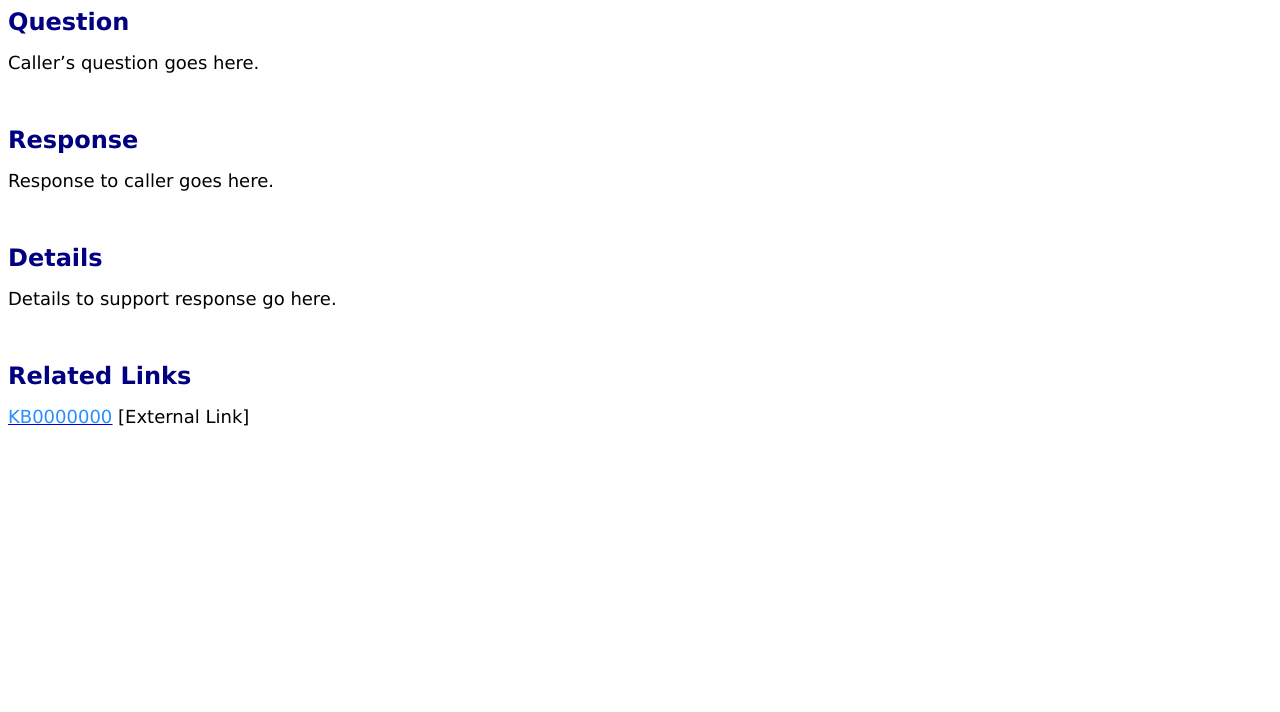
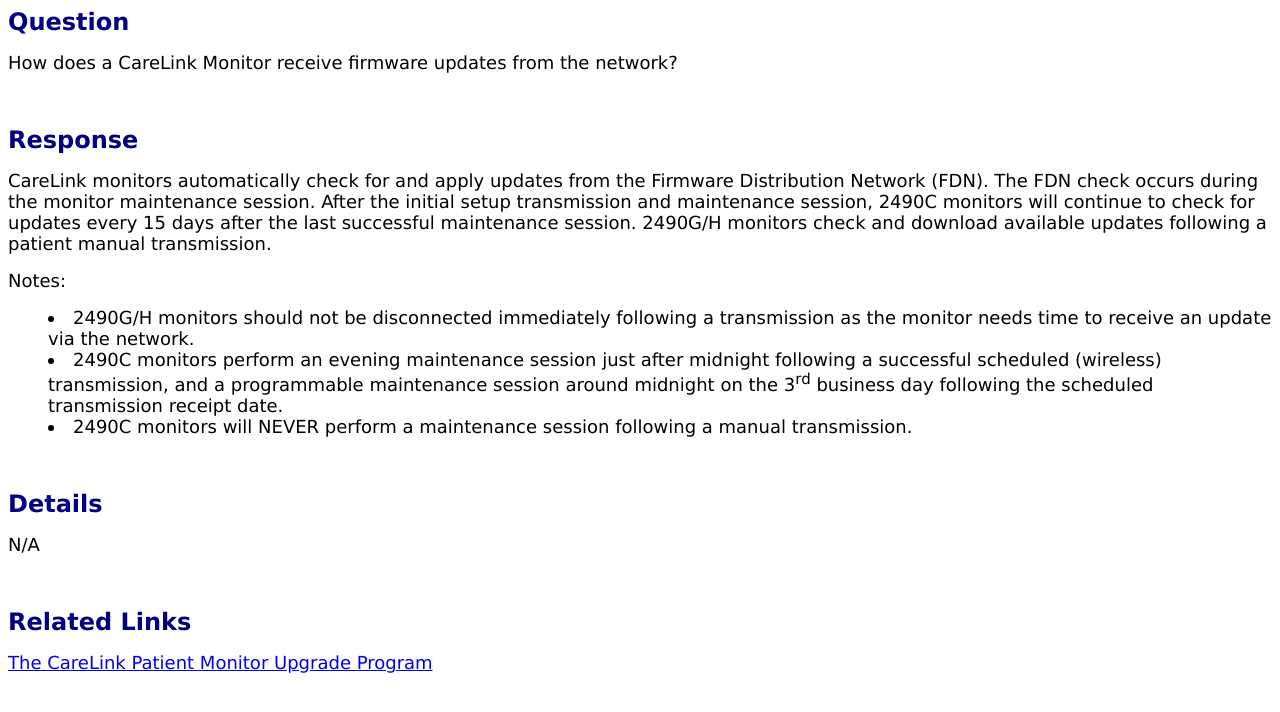
Before and after one commit to colleenakoll/colleenakoll.github.io, a plain HTML site: page index.html in a window 1280 px wide. Drawn offline with Linux system fonts and the light colour scheme.

Commit message:
Update index.html

```diff
--- a/index.html
+++ b/index.html
@@ -1,11 +1,17 @@
-<p><span style="font-family: verdana, geneva; font-size: x-large;"><strong><span style="color: navy;">Question</span></strong> </span></p>
-<p><span style="font-family: verdana, geneva; font-size: large;">Caller&rsquo;s question goes here.</span></p>
+<p style="line-height: normal; margin: 0in 0in 8pt; font-size: 11pt; font-family: Calibri, sans-serif;"><span style="font-family: verdana, geneva; font-size: x-large;"><strong><span style="color: navy;">Question</span></strong></span></p>
+<p><span style="font-family: verdana, geneva; font-size: large;">How does a CareLink Monitor receive firmware updates from the network?</span></p>
 <p><span style="font-family: verdana, geneva; font-size: large;">&nbsp;</span></p>
 <p><span style="font-family: verdana, geneva; font-size: x-large;"><strong><span style="color: navy;">Response</span></strong></span></p>
-<p><span style="font-family: verdana, geneva; font-size: large;">Response to caller goes here.</span></p>
+<p><span style="font-family: verdana, geneva; font-size: large;">CareLink monitors automatically check for and apply updates from the Firmware Distribution Network (FDN). The FDN check&nbsp;occurs during the monitor maintenance session. After the initial setup transmission and maintenance session, 2490C monitors will continue to check for updates every 15 days after the last successful maintenance session. 2490G/H monitors check and download available updates following a patient manual transmission.</span></p>
+<p style="margin: 0in 0in 8pt; font-variant-ligatures: normal; font-variant-caps: normal; orphans: 2; text-align: start; widows: 2; -webkit-text-stroke-width: 0px; text-decoration-style: initial; text-decoration-color: initial; word-spacing: 0px; font-size: 12pt; font-family: 'Times New Roman', serif;"><span style="font-size: 13.5pt; font-family: verdana, geneva; color: black;">Notes:</span></p>
+<ul style="font-variant-ligatures: normal; font-variant-caps: normal; orphans: 2; text-align: start; widows: 2; -webkit-text-stroke-width: 0px; text-decoration-style: initial; text-decoration-color: initial; list-style-position: inside; word-spacing: 0px; margin-bottom: 0in;" type="disc">
+<li style="font-size: 13.5pt; font-family: Verdana, sans-serif;"><span style="font-family: verdana, geneva;">2490G/H monitors should not be disconnected immediately following a transmission as the monitor needs time to receive an update via the network.</span></li>
+<li style="font-size: 13.5pt; font-family: Verdana, sans-serif;"><span style="font-family: verdana, geneva;">2490C monitors perform an evening maintenance session just after midnight following a successful scheduled (wireless) transmission, and a programmable maintenance session around midnight on the 3<sup>rd</sup>&nbsp;business day following the scheduled transmission receipt date. &nbsp;</span></li>
+<li style="font-size: 13.5pt; font-family: Verdana, sans-serif;"><span style="font-family: verdana, geneva;">2490C monitors will NEVER perform a maintenance session following a manual transmission.</span></li>
+</ul>
 <p><span style="font-family: verdana, geneva; font-size: large;">&nbsp;</span></p>
 <p><span style="font-family: verdana, geneva; font-size: x-large;"><strong><span style="color: navy;">Details</span></strong></span></p>
-<p><span style="font-family: verdana, geneva; font-size: large;">Details to support response go here.</span></p>
+<p><span style="font-family: verdana, geneva; font-size: large;">N/A</span></p>
 <p><span style="font-family: verdana, geneva; font-size: large;">&nbsp;</span></p>
 <p><span style="font-family: verdana, geneva; font-size: x-large;"><strong><span style="color: navy;">Related Links</span></strong></span></p>
-<p><span style="font-family: verdana, geneva; font-size: large;"><a title="KB0000000" href="/kb_view.do?sysparm_article=KB0000000"><u><span style="color: #278efc;">KB0000000</span></u></a> [External Link]</span></p>
+<p><span style="font-family: verdana, geneva; font-size: large;"><a title="The CareLink Patient Monitor Upgrade Program" href="http://www.medtronic.com/emails/cvg/carelink/documents/carelink-overview-brochure-sep2015.pdf">The CareLink Patient Monitor Upgrade Program</a></span></p>
```
